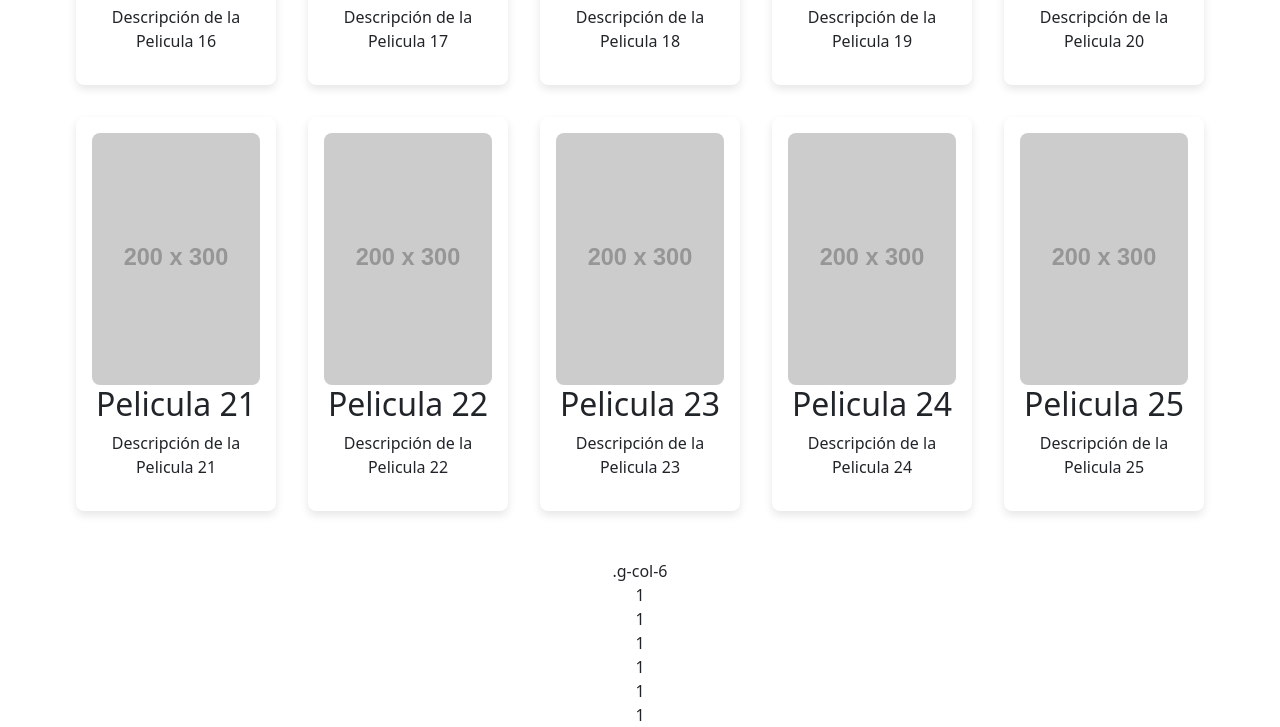
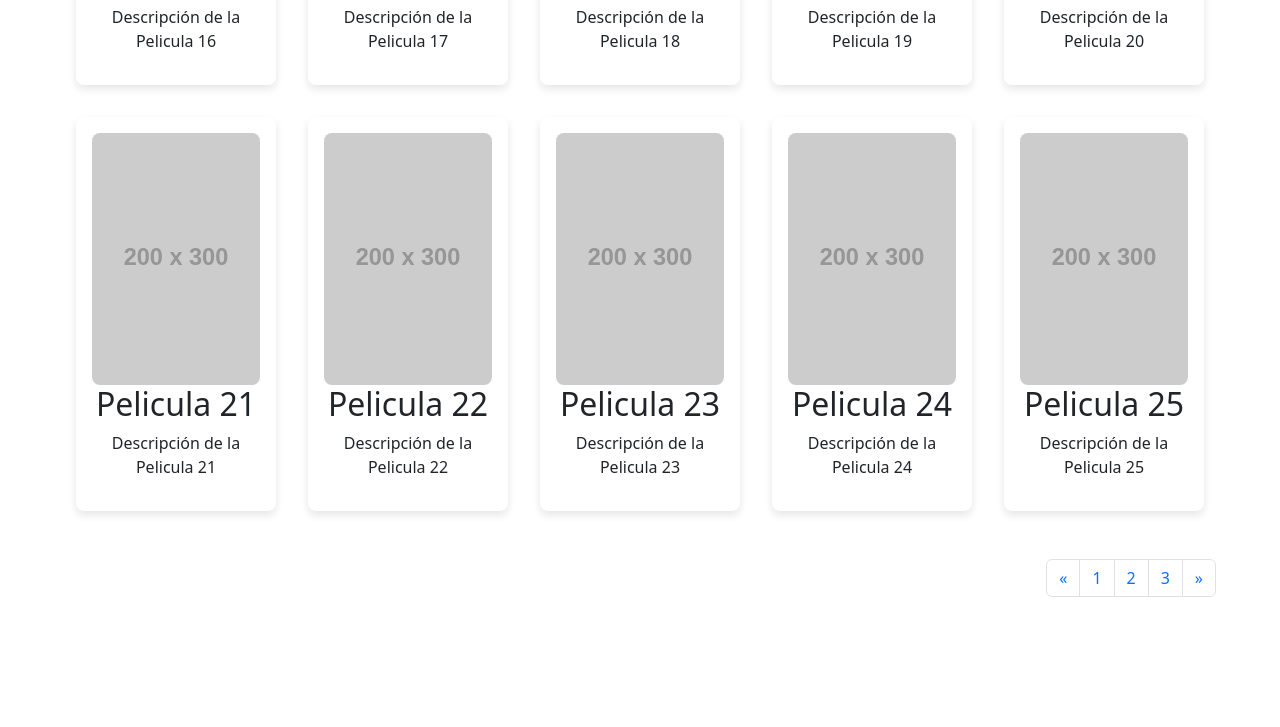
Before and after one commit to IvanEscobar404/Pagina-final, a plain HTML site: page index.html in a window 1280 px wide. Shown: the part 1781-2508 px from the top of the page. After the commit the page ends 2394 px from the top, so only its background shows below. Drawn offline with nearby package versions, Linux system fonts and the light colour scheme; placeholder pictures from the web are drawn by us.

Commit message:
paginacion

```diff
--- a/index.html
+++ b/index.html
@@ -10,6 +10,7 @@
 <body>
     <header>
         <h1>Películas</h1>
+        <div class="navegation">
         <nav class="navbar navbar-expand-lg bg-body-tertiary">
             <div class="container-fluid">
 
@@ -38,21 +39,30 @@
             </div>
             </div>
         </nav>
+    </div>
     </header>
     <main>
         <div id="movies-container" class="movies-container">
 
         </div>
 
-        <div class="grid text-center">
-            <div class="g-col-6">.g-col-6</div>
-            <div>1</div>
-            <div>1</div>
-            <div>1</div>
-            <div>1</div>
-            <div>1</div>
-            <div>1</div>
-        </div>
+        <nav aria-label="Page-navigation">
+            <ul class="pagination">
+              <li class="page-item">
+                <a class="page-link" href="#" aria-label="Previous">
+                  <span aria-hidden="true">&laquo;</span>
+                </a>
+              </li>
+              <li class="page-item"><a class="page-link" href="#">1</a></li>
+              <li class="page-item"><a class="page-link" href="#">2</a></li>
+              <li class="page-item"><a class="page-link" href="#">3</a></li>
+              <li class="page-item">
+                <a class="page-link" href="#" aria-label="Next">
+                  <span aria-hidden="true">&raquo;</span>
+                </a>
+              </li>
+            </ul>
+          </nav>
     </main>
 
     <script src="https://code.jquery.com/jquery-3.5.1.slim.min.js"></script>
--- a/styles.css
+++ b/styles.css
@@ -20,6 +20,13 @@ header {
 }
 .navbar-nav{
     flex-direction: row;
+}
+
+.navegation{
+    position: sticky;
+    width: 100%;
+    bottom: 0;
+    left: 0;
 }
 
 .nav-item{
@@ -52,3 +59,12 @@ header {
 .movie:hover {
     transform: scale(1.05);
 }
+
+
+
+
+.pagination{
+    display: flex;
+    justify-content: right;
+    padding-right: 4rem;
+}
```
